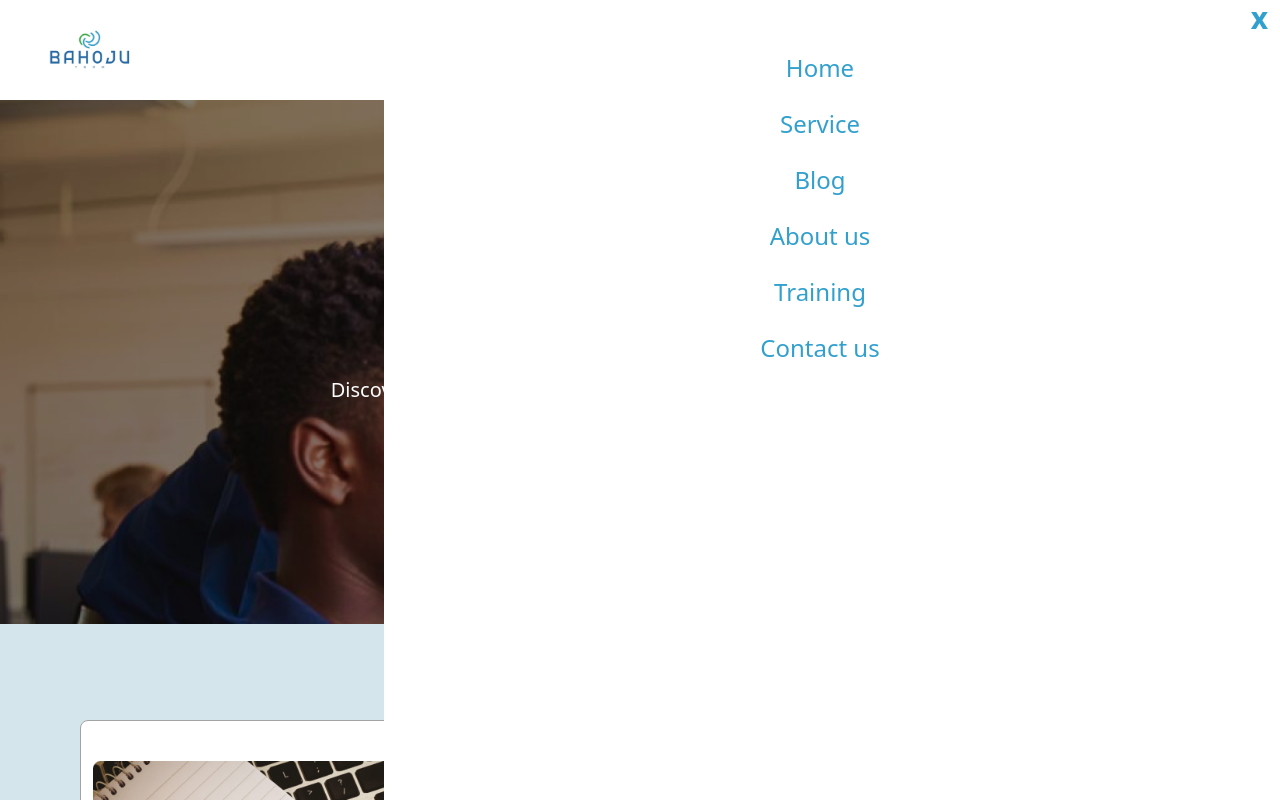
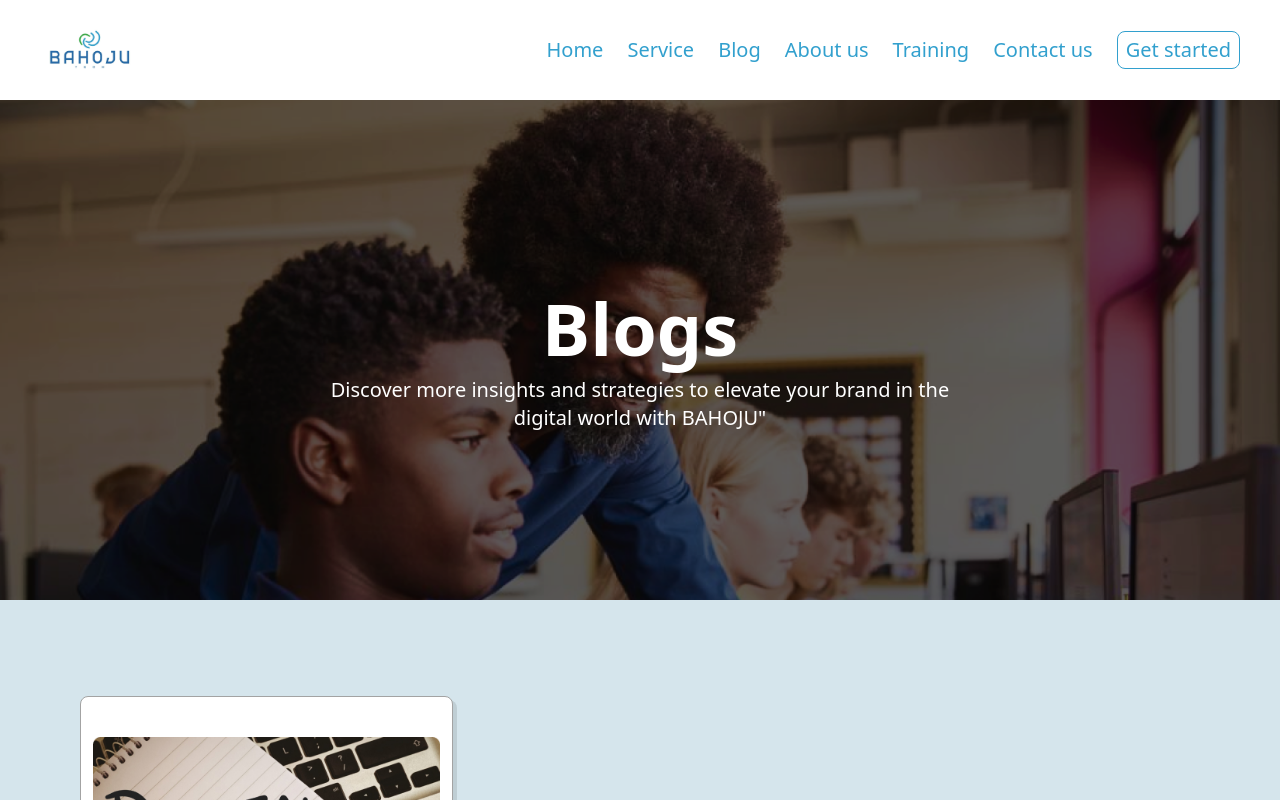
Before and after one commit to BahojuTech/Company-Website, a Next.js app: page /blog in a window 1280 px wide. Shown: the top 800 px of the page. Built offline with nearby package versions, Linux system fonts and the light colour scheme.

Commit message:
Fixing bugs

```diff
--- a/src/app/blog/page.tsx
+++ b/src/app/blog/page.tsx
@@ -1,11 +1,22 @@
 import BlogBody from '@/components/blog/BlogBody'
+
 import Hero from '@/components/blog/Hero'
+import HeroCarousel from '@/components/hero/HeroCarousel'
 import React from 'react'
+
+
+const images: string[] = [
+    "/carousel1.jpg",
+    "/carousel2.png",
+    "/carousel3.png",
+    "/carousel4.png",
+    "/carousel5.png",
+  ];
 
 const page = () => {
     return (
         <>
-            <Hero title={"Blogs"} body={"Discover more insights and strategies to elevate your brand in the digital world with BAHOJU"}/>
+            <HeroCarousel images={images} title={"Blogs"} description='Discover more insights and strategies to elevate your brand in the digital world with BAHOJU"' />
             <BlogBody/>
         </>
     )
--- a/src/app/blogPreview/page.tsx
+++ b/src/app/blogPreview/page.tsx
@@ -1,3 +1,4 @@
+import Image from 'next/image';
 import React, { ReactNode } from 'react';
 
 type Section = {
@@ -46,7 +47,8 @@ const page = () => {
         <>
             <main className='w-full bg-gray-200'>
                 <section className='lg:px-20 md:px-10 px-5 md:pb-12 pt-16 w-full max-w-[95rem] mx-auto'>
-                    <img src="/blimg.jpg" alt="blog image" className='w-full rounded-xl' />
+                    {/* <img src="/blimg.jpg" alt="blog image" className='w-full rounded-xl' /> */}
+                    <Image src={"/blimg.jpg" } alt="blog image" width={1000} height={300}  className='rounded-xl m-auto' />
                 </section>
                 {
                     sections.map((section, index) => (
--- a/src/app/contact/page.tsx
+++ b/src/app/contact/page.tsx
@@ -1,12 +1,22 @@
 import Hero from '@/components/blog/Hero'
 import ContactForm from '@/components/contact/ContactForm'
 import ContactInfo from '@/components/contact/ContactInfo'
+import HeroCarousel from '@/components/hero/HeroCarousel'
 import React from 'react'
+
+const images: string[] = [
+    "/carousel1.jpg",
+    "/carousel2.png",
+    "/carousel3.png",
+    "/carousel4.png",
+    "/carousel5.png",
+  ];
 
 const page = () => {
     return (
         <>
-            <Hero title={"Contact us"} body={"Start the conversations to established good relationship and business"} />
+        <HeroCarousel images={images} title={"Contact us"}  description={"Start the conversations to established good relationship and business"} />
+            {/* <Hero title={"Contact us"} body={"Start the conversations to established good relationship and business"} /> */}
             <ContactInfo />
             <ContactForm />
         </>
--- a/src/components/contact/ContactCard.tsx
+++ b/src/components/contact/ContactCard.tsx
@@ -1,3 +1,4 @@
+import Image from 'next/image';
 import React from 'react'
 
 interface ContactProps {
@@ -9,7 +10,8 @@ const ContactCard: React.FC<ContactProps> = ({ title, image, body })=> {
     return (
         <>
             <div className='bg-white h-full text-center rounded-md shadow-[4px_4px_4px_#717171] py-16 px-12'>
-                <img className='mx-auto' src={image} alt="" />
+                {/* <img className='mx-auto' src={image} alt="" /> */}
+                <Image src={image} alt='image' width={100} height={100} className='m-auto' />
                 <h3 className='font-medium mt-6 text-xl text-[#005F87]'>{title}</h3>
                 <p className='text-xl mt-5 text-[#005F87]'>{body}</p>
             </div>
--- a/src/components/contact/ContactInfo.tsx
+++ b/src/components/contact/ContactInfo.tsx
@@ -21,7 +21,7 @@ const ContactInfo = () => {
                 <div className='mt-10 flex flex-wrap justify-around xl:px-10'>
                     {
                         Cards.map((card)=>(
-                            <div className='lg:p-6 w-full mt-5 lg:w-1/3 '>
+                            <div key={card.title} className='lg:p-6 w-full mt-5 lg:w-1/3 '>
                                 <ContactCard title={card.title} image={card.image} body={card.body}/>
                             </div>
                         ))
--- a/src/components/navbar/Navbar.tsx
+++ b/src/components/navbar/Navbar.tsx
@@ -44,7 +44,7 @@ const Navbar = () => {
 
         {/* Mobile Menu */}
         <div
-          className={`fixed top-0 right-0 w-[70%] h-screen z-[9999] bg-white flex flex-col gap-4 transition-all duration-500 ease-in-out ${
+          className={`lg:hidden fixed top-0 right-0 w-[70%] h-screen z-[9999] bg-white flex flex-col gap-4 transition-all duration-500 ease-in-out ${
             open ? 'right-0' : '-right-full'
           }`}
         >
```
